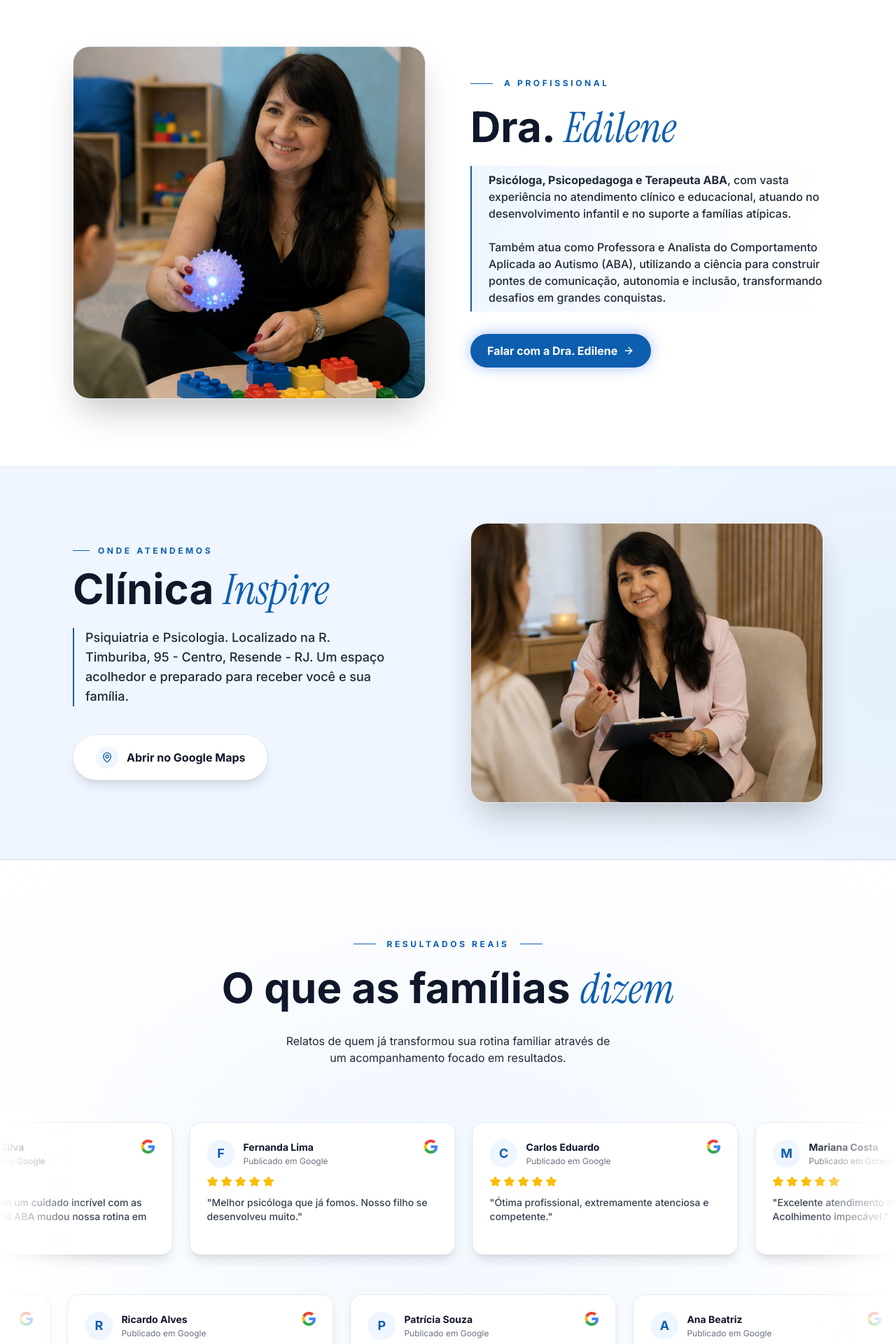
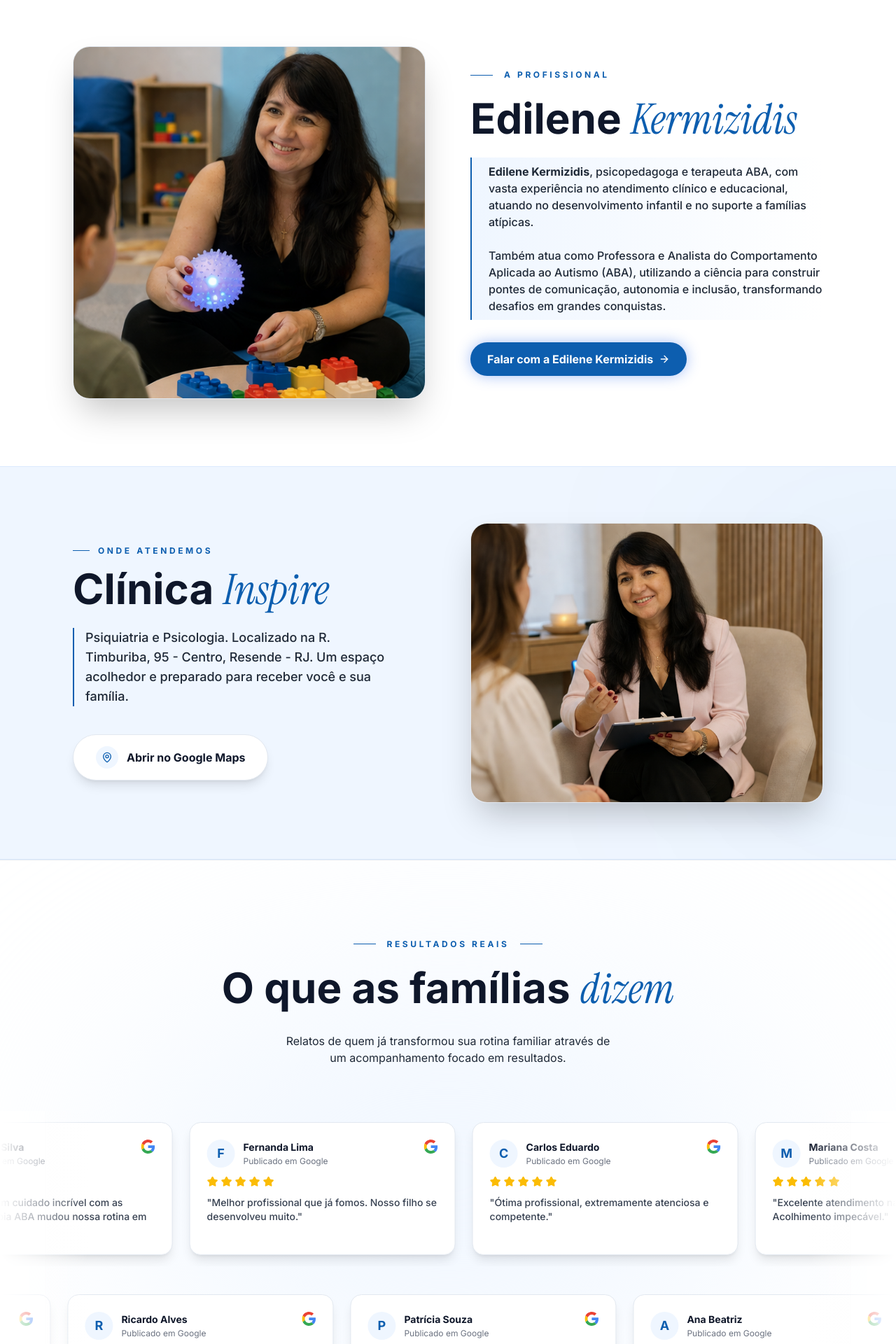
Before and after one commit to dimeks/edilenekermizidis-lp, a React (Vite) app: page / in a window 1280 px wide. Shown: the part 2760-4680 px from the top of the page at 70% size. Built offline with nearby package versions, Linux system fonts and the light colour scheme.

Commit message:
Compliance: remove 'Dra.' title and use full name Edilene Kermizidis

```diff
--- a/index.html
+++ b/index.html
@@ -6,7 +6,7 @@
     <meta name="viewport" content="width=device-width, initial-scale=1.0" />
     <meta name="color-scheme" content="light">
     <meta name="supported-color-schemes" content="light">
-    <title>Dra. Edilene - Psicóloga & Terapeuta ABA</title>
+    <title>Edilene Kermizidis - Psicopedagoga & Terapeuta ABA</title>
   </head>
   <body>
     <div id="root"></div>
--- a/src/App.tsx
+++ b/src/App.tsx
@@ -120,7 +120,7 @@ const Navbar = () => {
           ))}
         </div>
         <div className="w-px h-5 bg-stroke mx-2 hidden sm:block shrink-0" />
-        <a href="https://wa.me/5524992311585?text=Ol%C3%A1%20Dra.%20Edilene!%20Vim%20pelo%20seu%20site%20e%20gostaria%20de%20agendar%20um%20atendimento." target="_blank" rel="noreferrer" className="hidden sm:flex bg-accent hover:bg-[#1d4ed8] transition-colors rounded-full text-xs px-4 py-2 text-white font-medium items-center gap-1.5 shrink-0 shadow-[0_0_15px_rgba(37,99,235,0.3)] hover:shadow-[0_0_20px_rgba(37,99,235,0.5)]">
+        <a href="https://wa.me/5524992311585?text=Ol%C3%A1%20Edilene!%20Vim%20pelo%20seu%20site%20e%20gostaria%20de%20agendar%20um%20atendimento." target="_blank" rel="noreferrer" className="hidden sm:flex bg-accent hover:bg-[#1d4ed8] transition-colors rounded-full text-xs px-4 py-2 text-white font-medium items-center gap-1.5 shrink-0 shadow-[0_0_15px_rgba(37,99,235,0.3)] hover:shadow-[0_0_20px_rgba(37,99,235,0.5)]">
           Agendar <ArrowUpRight className="w-3 h-3" />
         </a>
       </div>
@@ -141,7 +141,7 @@ const Hero = () => {
       <div className="absolute inset-0 z-0 hero-reveal">
         <img
           src="/images/imag1.png"
-          alt="Dra Edilene"
+          alt="Edilene Kermizidis"
           className="w-full h-full object-cover object-center md:object-[50%_20%] scale-[1.02]"
         />
         <div className="absolute inset-0 bg-gradient-to-r from-white/95 via-white/50 to-transparent md:via-white/40 md:w-[60%]" />
@@ -163,7 +163,7 @@ const Hero = () => {
         </p>
 
         <div className="blur-in mt-2 flex flex-col sm:flex-row gap-4">
-          <a href="https://wa.me/5524992311585?text=Ol%C3%A1%20Dra.%20Edilene!%20Vim%20pelo%20seu%20site%20e%20gostaria%20de%20agendar%20um%20atendimento." target="_blank" rel="noreferrer" className="bg-accent hover:bg-[#0a4d8f] text-white rounded-full text-sm md:text-base font-bold px-8 py-4 transition-all hover:-translate-y-1 shadow-[0_0_20px_rgba(13,94,175,0.4)] hover:shadow-[0_0_30px_rgba(13,94,175,0.6)] flex items-center justify-center gap-2 text-center w-full sm:w-auto">
+          <a href="https://wa.me/5524992311585?text=Ol%C3%A1%20Edilene!%20Vim%20pelo%20seu%20site%20e%20gostaria%20de%20agendar%20um%20atendimento." target="_blank" rel="noreferrer" className="bg-accent hover:bg-[#0a4d8f] text-white rounded-full text-sm md:text-base font-bold px-8 py-4 transition-all hover:-translate-y-1 shadow-[0_0_20px_rgba(13,94,175,0.4)] hover:shadow-[0_0_30px_rgba(13,94,175,0.6)] flex items-center justify-center gap-2 text-center w-full sm:w-auto">
             AGENDAR CONSULTA <ArrowRight className="w-4 h-4" />
           </a>
         </div>
@@ -288,7 +288,7 @@ const Performance = () => {
                 </li>
               ))}
             </ul>
-            <a href="https://wa.me/5524992311585?text=Ol%C3%A1%20Dra.%20Edilene!%20Vim%20pelo%20seu%20site%20e%20gostaria%20de%20agendar%20um%20atendimento." target="_blank" rel="noreferrer" className="inline-flex items-center gap-2 bg-accent text-white font-bold px-6 py-3 rounded-full hover:bg-[#1d4ed8] transition-colors text-sm shadow-[0_0_15px_rgba(37,99,235,0.4)]">
+            <a href="https://wa.me/5524992311585?text=Ol%C3%A1%20Edilene!%20Vim%20pelo%20seu%20site%20e%20gostaria%20de%20agendar%20um%20atendimento." target="_blank" rel="noreferrer" className="inline-flex items-center gap-2 bg-accent text-white font-bold px-6 py-3 rounded-full hover:bg-[#1d4ed8] transition-colors text-sm shadow-[0_0_15px_rgba(37,99,235,0.4)]">
                Iniciar Acompanhamento <ArrowRight className="w-4 h-4" />
             </a>
           </motion.div>
@@ -313,7 +313,7 @@ const Sobre = () => {
             className="relative rounded-3xl overflow-hidden group aspect-square shadow-2xl border border-stroke order-1"
           >
             <div className="absolute inset-0 bg-accent/10 group-hover:bg-transparent transition-colors duration-700 z-10 mix-blend-overlay pointer-events-none" />
-            <img src="/images/imag3.png" alt="Dra Edilene" className="w-full h-full object-cover transform group-hover:scale-105 transition-transform duration-1000 ease-out" />
+            <img src="/images/imag3.png" alt="Edilene Kermizidis" className="w-full h-full object-cover transform group-hover:scale-105 transition-transform duration-1000 ease-out" />
           </motion.div>
 
           <motion.div
@@ -328,20 +328,20 @@ const Sobre = () => {
               <span className="text-[10px] md:text-xs text-accent uppercase tracking-[0.3em] font-bold">A Profissional</span>
             </div>
             <h2 className="text-4xl md:text-5xl lg:text-6xl font-bold mb-6 text-[#0F172A]">
-              Dra. <span className="font-display italic text-accent font-normal">Edilene</span>
+              Edilene <span className="font-display italic text-accent font-normal">Kermizidis</span>
             </h2>
 
             <div className="space-y-4 md:space-y-6 text-gray-800 text-sm md:text-base font-medium mb-8 border-l-2 border-accent pl-4 md:pl-6 bg-gradient-to-r from-blue-50 to-transparent py-2 rounded-r-lg">
               <p>
-                <strong>Psicóloga, Psicopedagoga e Terapeuta ABA</strong>, com vasta experiência no atendimento clínico e educacional, atuando no desenvolvimento infantil e no suporte a famílias atípicas.
+                <strong>Edilene Kermizidis</strong>, psicopedagoga e terapeuta ABA, com vasta experiência no atendimento clínico e educacional, atuando no desenvolvimento infantil e no suporte a famílias atípicas.
               </p>
               <p>
                 Também atua como Professora e Analista do Comportamento Aplicada ao Autismo (ABA), utilizando a ciência para construir pontes de comunicação, autonomia e inclusão, transformando desafios em grandes conquistas.
               </p>
             </div>
 
-            <a href="https://wa.me/5524992311585?text=Ol%C3%A1%20Dra.%20Edilene!%20Vim%20pelo%20seu%20site%20e%20gostaria%20de%20agendar%20um%20atendimento." target="_blank" rel="noreferrer" className="inline-flex bg-accent hover:bg-[#1d4ed8] text-white rounded-full px-6 py-3 transition-all hover:-translate-y-1 shadow-[0_0_20px_rgba(37,99,235,0.4)] font-bold items-center gap-2 text-sm md:text-base w-full sm:w-auto justify-center">
-               Falar com a Dra. Edilene <ArrowRight className="w-4 h-4" />
+            <a href="https://wa.me/5524992311585?text=Ol%C3%A1%20Edilene!%20Vim%20pelo%20seu%20site%20e%20gostaria%20de%20agendar%20um%20atendimento." target="_blank" rel="noreferrer" className="inline-flex bg-accent hover:bg-[#1d4ed8] text-white rounded-full px-6 py-3 transition-all hover:-translate-y-1 shadow-[0_0_20px_rgba(37,99,235,0.4)] font-bold items-center gap-2 text-sm md:text-base w-full sm:w-auto justify-center">
+               Falar com a Edilene Kermizidis <ArrowRight className="w-4 h-4" />
             </a>
           </motion.div>
         </div>
@@ -403,8 +403,8 @@ const Localizacao = () => {
 const Depoimentos = () => {
   const reviews = [
     { name: "Mariana Costa", text: "Excelente atendimento na clínica Inspire! Acolhimento impecável." },
-    { name: "Roberto Silva", text: "A Dra Edilene tem um cuidado incrível com as crianças. A terapia ABA mudou nossa rotina em casa." },
-    { name: "Fernanda Lima", text: "Melhor psicóloga que já fomos. Nosso filho se desenvolveu muito." },
+    { name: "Roberto Silva", text: "A Edilene tem um cuidado incrível com as crianças. A terapia ABA mudou nossa rotina em casa." },
+    { name: "Fernanda Lima", text: "Melhor profissional que já fomos. Nosso filho se desenvolveu muito." },
     { name: "Carlos Eduardo", text: "Ótima profissional, extremamente atenciosa e competente." },
     { name: "Patrícia Souza", text: "Acompanhamento impecável, super recomendo para qualquer família." },
     { name: "Ana Beatriz", text: "Profissional maravilhosa, com uma didática que as crianças amam." },
@@ -546,7 +546,7 @@ const Footer = () => {
         {/* Brand */}
         <div className="flex flex-col items-center md:items-start">
           <div className="w-12 h-12 rounded-full bg-accent flex items-center justify-center font-display italic text-2xl font-bold text-white mb-4">EK</div>
-          <h3 className="text-[#0F172A] text-lg font-bold mb-1">Dra. Edilene</h3>
+          <h3 className="text-[#0F172A] text-lg font-bold mb-1">Edilene Kermizidis</h3>
           <p className="text-gray-600 text-sm font-medium">Psicóloga & Terapeuta ABA</p>
         </div>
 
@@ -572,7 +572,7 @@ const Footer = () => {
       </div>
 
       <div className="max-w-[1200px] mx-auto px-6 md:px-10 lg:px-16 mt-16 pt-8 border-t border-stroke flex flex-col md:flex-row items-center justify-between gap-4 text-xs text-gray-600 font-medium">
-        <p>© {new Date().getFullYear()} Dra. Edilene Kermizidis. Todos os Direitos Reservados.</p>
+        <p>© {new Date().getFullYear()} Edilene Kermizidis. Todos os Direitos Reservados.</p>
         <p>Desenvolvido por: <span className="text-accent font-bold tracking-wide">DK Sistemas</span></p>
       </div>
     </footer>
```
